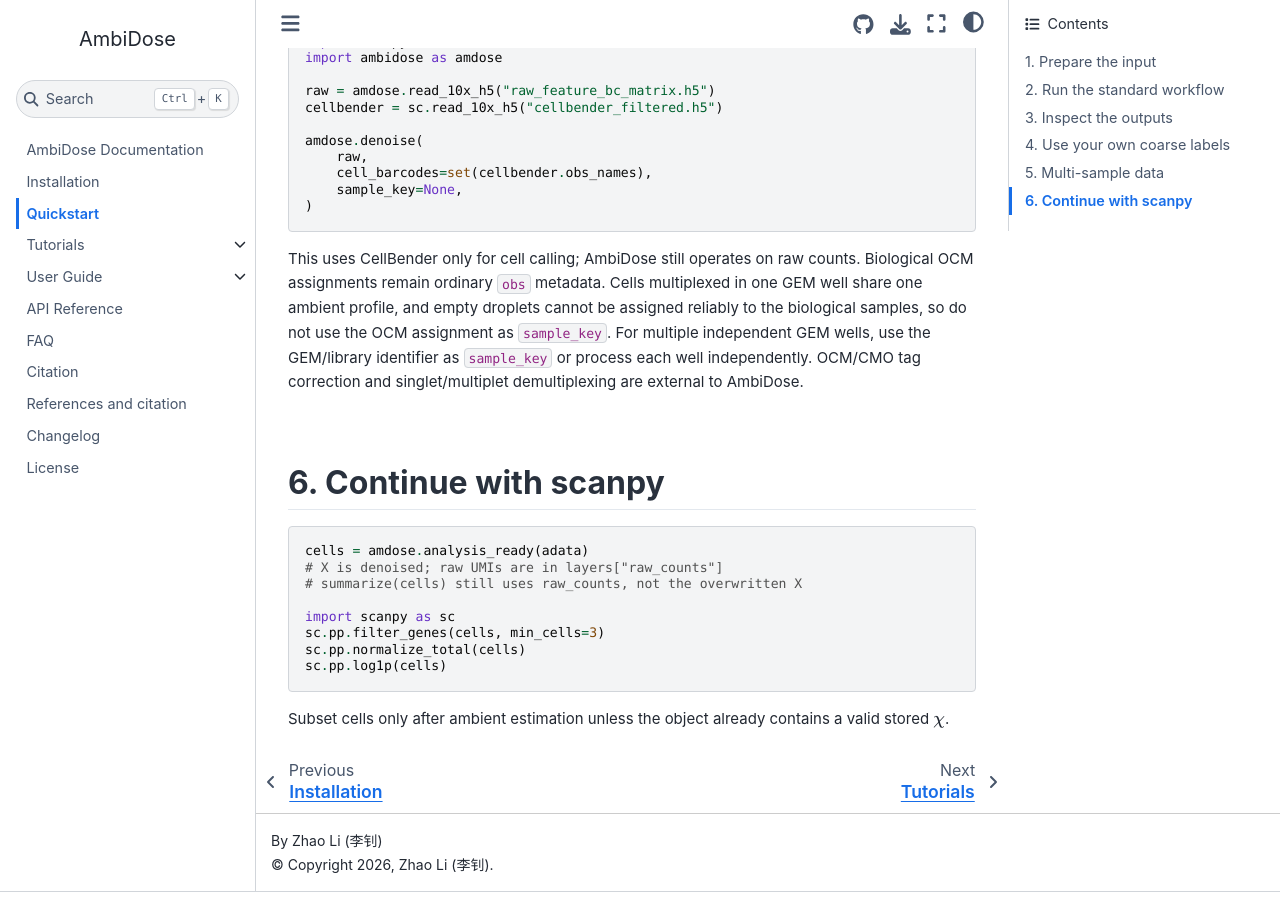
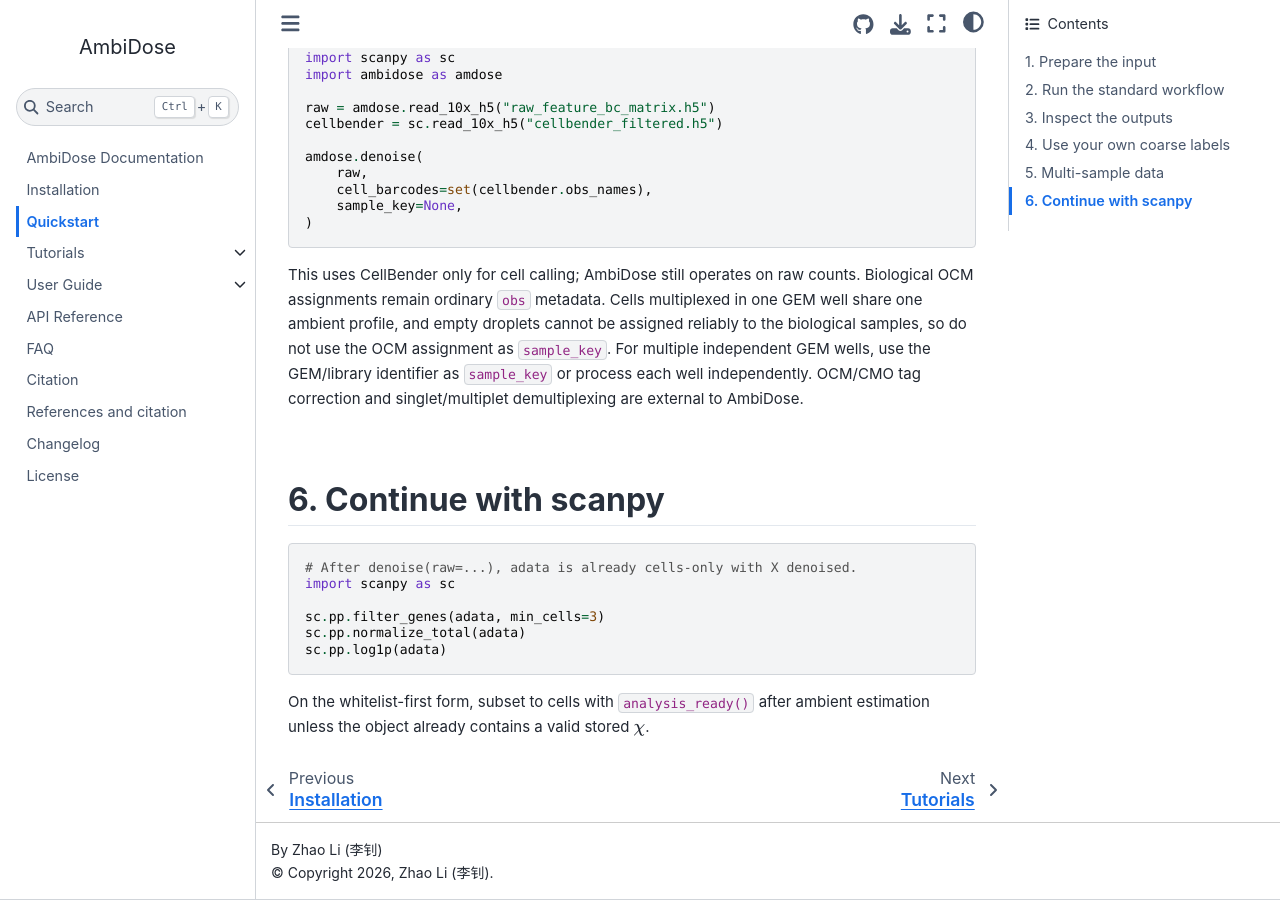
Before and after one commit to leelieber2025/AmbiDose, a Sphinx documentation site: the page built from docs/quickstart.md, in a window 1280 px wide and 900 px high, scrolled down 4001 px. Built offline with Sphinx 7.4.7 and the Sphinx Book theme 1.1.4, drawn with Linux system fonts in a browser that asks for light colours; some of the changed text lies outside the part shown.

````diff
--- a/docs/quickstart.md
+++ b/docs/quickstart.md
@@ -88,9 +88,10 @@ Calling `subtract()` directly (bypassing `denoise()`) does not do this -- `X` st
 A trusted **broad** annotation is preferable when available. Compute it outside AmbiDose (your usual annotator, not this package) and pass the column:
 
 ```python
-amdose.denoise(
+adata = amdose.denoise(
     adata,
-    cell_barcodes=barcodes,
+    raw="raw_feature_bc_matrix.h5",
+    sample_key=None,
     type_key="cell_type",
 )
 ```
@@ -142,14 +143,12 @@ AmbiDose.
 ## 6. Continue with scanpy
 
 ```python
-cells = amdose.analysis_ready(adata)
-# X is denoised; raw UMIs are in layers["raw_counts"]
-# summarize(cells) still uses raw_counts, not the overwritten X
+# After denoise(raw=...), adata is already cells-only with X denoised.
+import scanpy as sc
 
-import scanpy as sc
-sc.pp.filter_genes(cells, min_cells=3)
-sc.pp.normalize_total(cells)
-sc.pp.log1p(cells)
+sc.pp.filter_genes(adata, min_cells=3)
+sc.pp.normalize_total(adata)
+sc.pp.log1p(adata)
 ```
 
-Subset cells only after ambient estimation unless the object already contains a valid stored $\chi$.
+On the whitelist-first form, subset to cells with `analysis_ready()` after ambient estimation unless the object already contains a valid stored $\chi$.
````
Also changed, not shown: docs/faq.md (+12 -3 lines), docs/index.md (+5 -12 lines), docs/tutorials/from_r.md (+1 -0 lines), docs/user_guide/workflow.md (+1 -1 lines), meta.yaml (added, +58 -0 lines), src/ambidose/__init__.py (+4 -3 lines), 1 other file.
